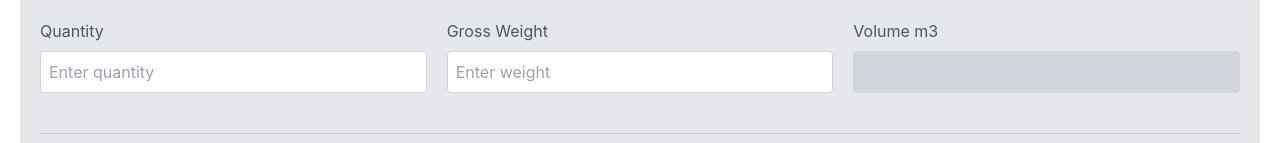
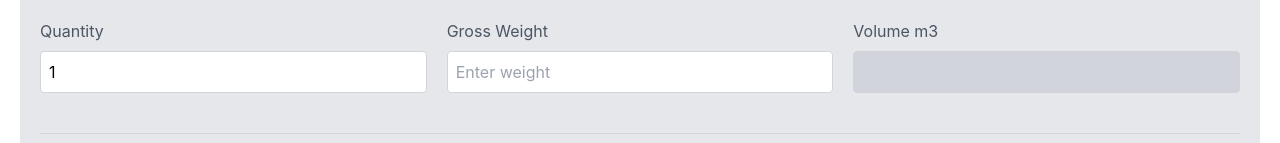
Before and after one commit to martinMr79/flyfrakt, a React (Create React App) app: page / in a window 1280 px wide. Shown: the part 291-434 px from the top of the page. Built offline with nearby package versions, Linux system fonts and the light colour scheme.

Commit message:
quantity calc fix

```diff
--- a/src/pages/calculator/index.jsx
+++ b/src/pages/calculator/index.jsx
@@ -5,6 +5,8 @@ function CustomGrid() {
   const [width, setWidth] = useState('');
   const [height, setHeight] = useState('');
   const [volume, setVolume] = useState('');
+  const [quantity, setQuantity] = React.useState(1);
+
 
   useEffect(() => {
     if (length && width && height) {
@@ -12,10 +14,20 @@ function CustomGrid() {
       const widthMeters = parseFloat(width) / 100;
       const heightMeters = parseFloat(height) / 100;
 
-      const calculatedVolume = lengthMeters * widthMeters * heightMeters;
+      const calculatedVolume = lengthMeters * widthMeters * heightMeters * parseFloat(quantity);
       setVolume(calculatedVolume.toFixed(3));
     }
-  }, [length, width, height]);
+}, [length, width, height, quantity]);
+
+const handleQuantityChange = (e) => {
+  const inputValue = parseFloat(e.target.value);
+
+  if (inputValue < 1) {
+      setQuantity(1);
+  } else {
+      setQuantity(inputValue);
+  }
+};
 
   return (
     <div className="mx-auto max-w-screen-xl px-5 py-10 flex flex-col items-center">
@@ -109,11 +121,15 @@ function CustomGrid() {
                   <div key={idx} className="flex flex-col">
                     <label htmlFor={`input-${idx}`} className="mb-2 text-gray-600">Quantity</label>
                     <input
-                      id={`input-${idx}`}
+                      id={`input-6`}
                       type="number"
                       placeholder="Enter quantity"
                       className="w-full p-2 border border-gray-300 rounded"
+                      value={quantity}
+                      onChange={handleQuantityChange}
+                      min="1"
                     />
+
                   </div>
                 );
                 case 7:
```
